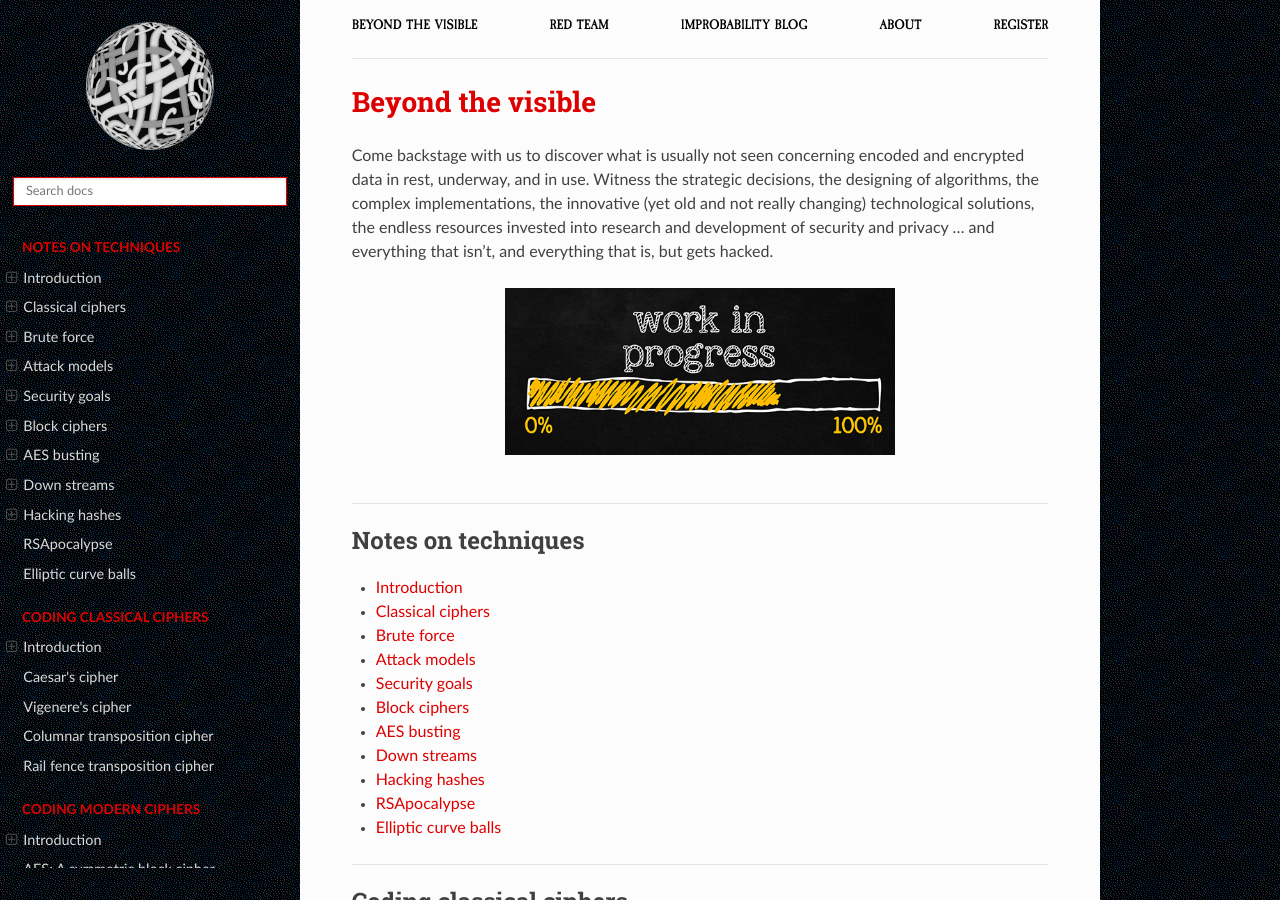
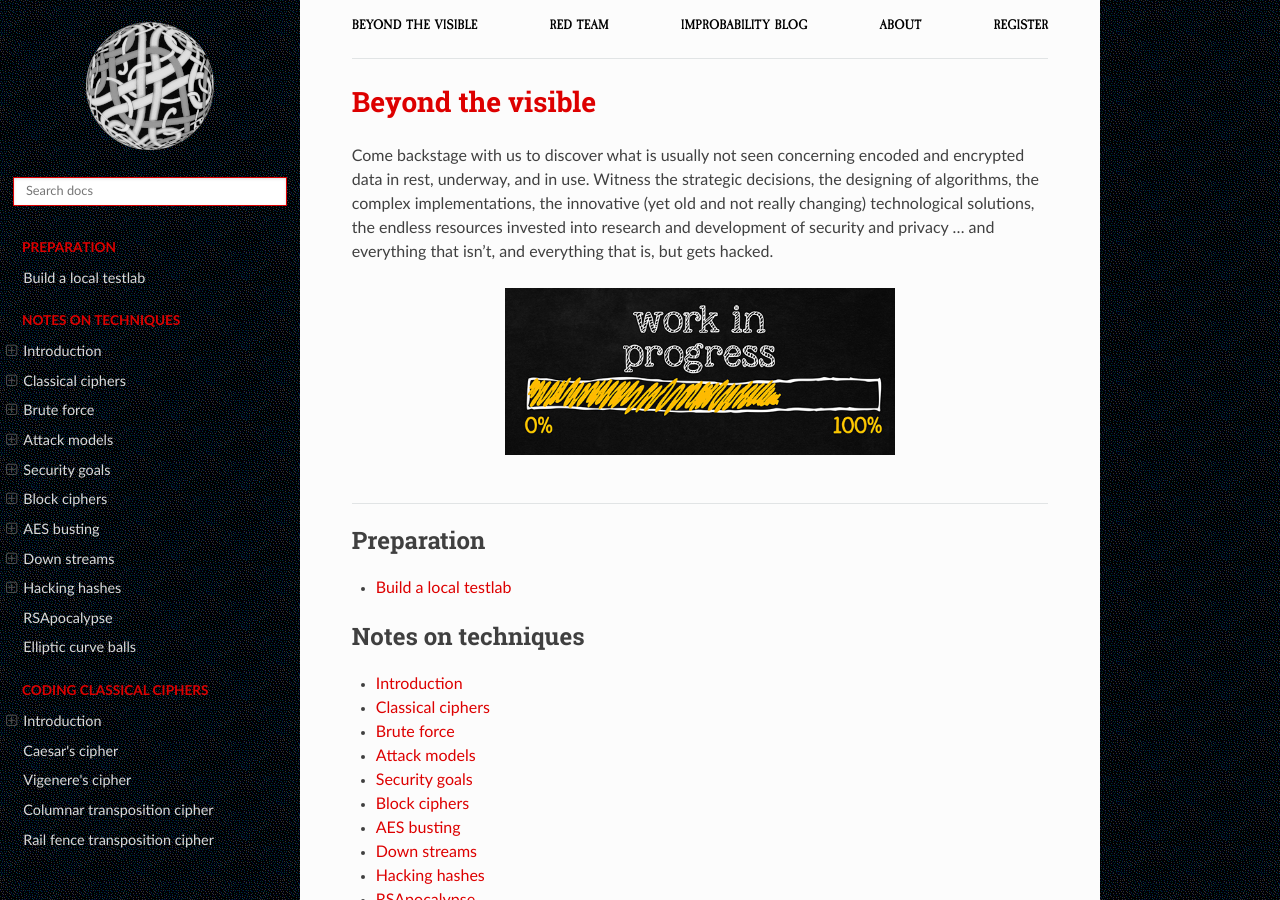
Before and after one commit to tymyrddin/red-crypt, a Sphinx documentation site: the page built from source/index.rst, in a window 1280 px wide and 900 px high. Built offline with Sphinx 7.4.7 and the Read the Docs theme 2.0.0, drawn with Linux system fonts in a browser that asks for light colours.

Commit message:
Added links to the lodge

```diff
--- a/source/conf.py
+++ b/source/conf.py
@@ -81,6 +81,7 @@ html_show_copyright = False
 intersphinx_mapping = {
     "red": ("https://red.tymyrddin.dev/en/latest/", None),
     "red-ad": ("https://red.tymyrddin.dev/projects/ad/en/latest/", None),
+    "red-testlab": ("https://red.tymyrddin.dev/projects/testlab/en/latest/", None),
 }
 myst_url_schemes = ["http", "https", ]
 
--- a/source/index.rst
+++ b/source/index.rst
@@ -7,6 +7,13 @@ Come backstage with us to discover what is usually not seen concerning encoded a
   :alt: Forever in progress ...
 
 ----
+
+.. toctree::
+   :maxdepth: 1
+   :includehidden:
+   :caption: Preparation
+
+   Build a local testlab <https://red.tymyrddin.dev/projects/testlab/en/latest/docs/crypto/README.html>
 
 .. toctree::
    :glob:
```
Also changed, not shown: source/docs/notes/hashes.md (+1 -31 lines).
